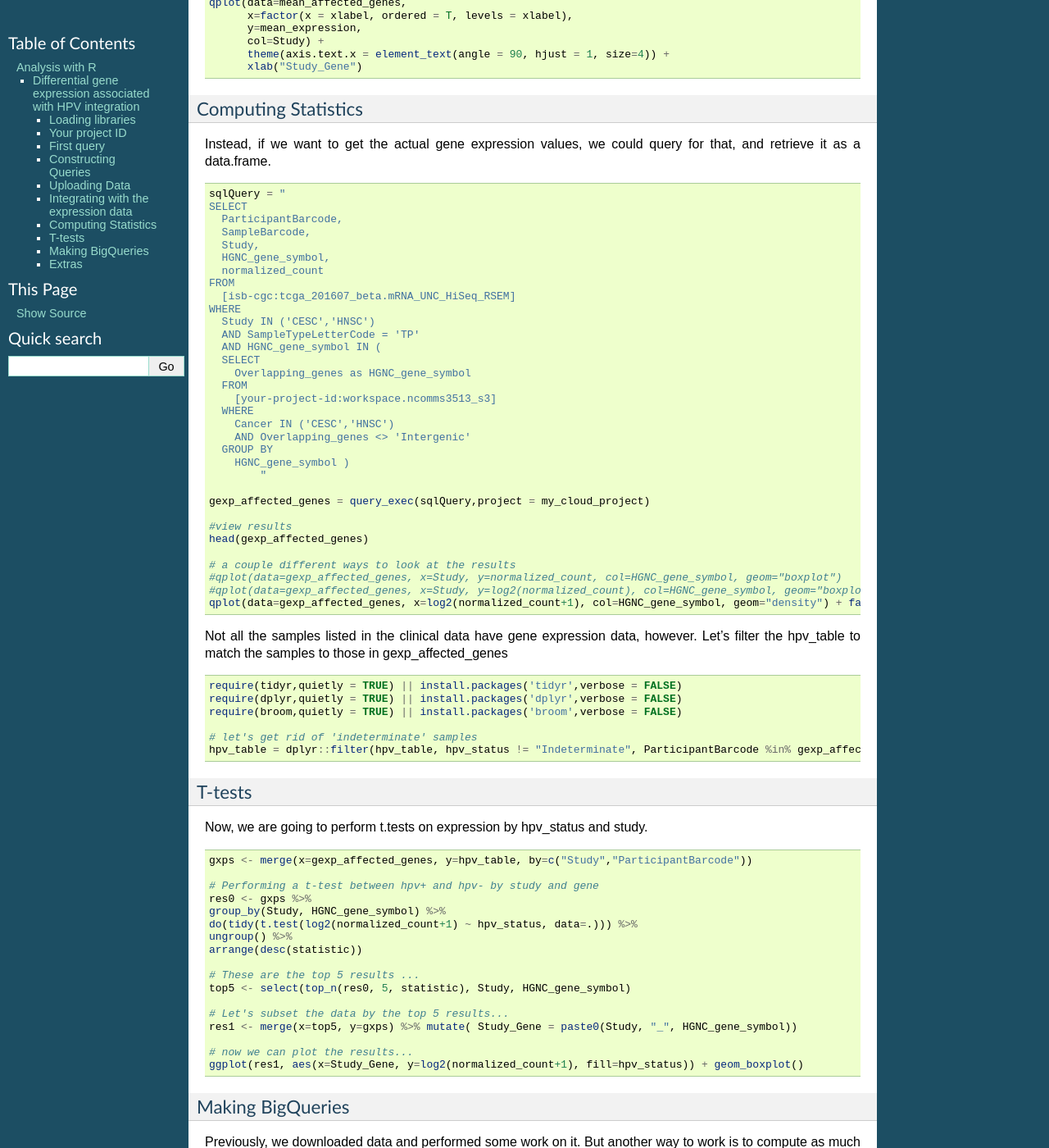
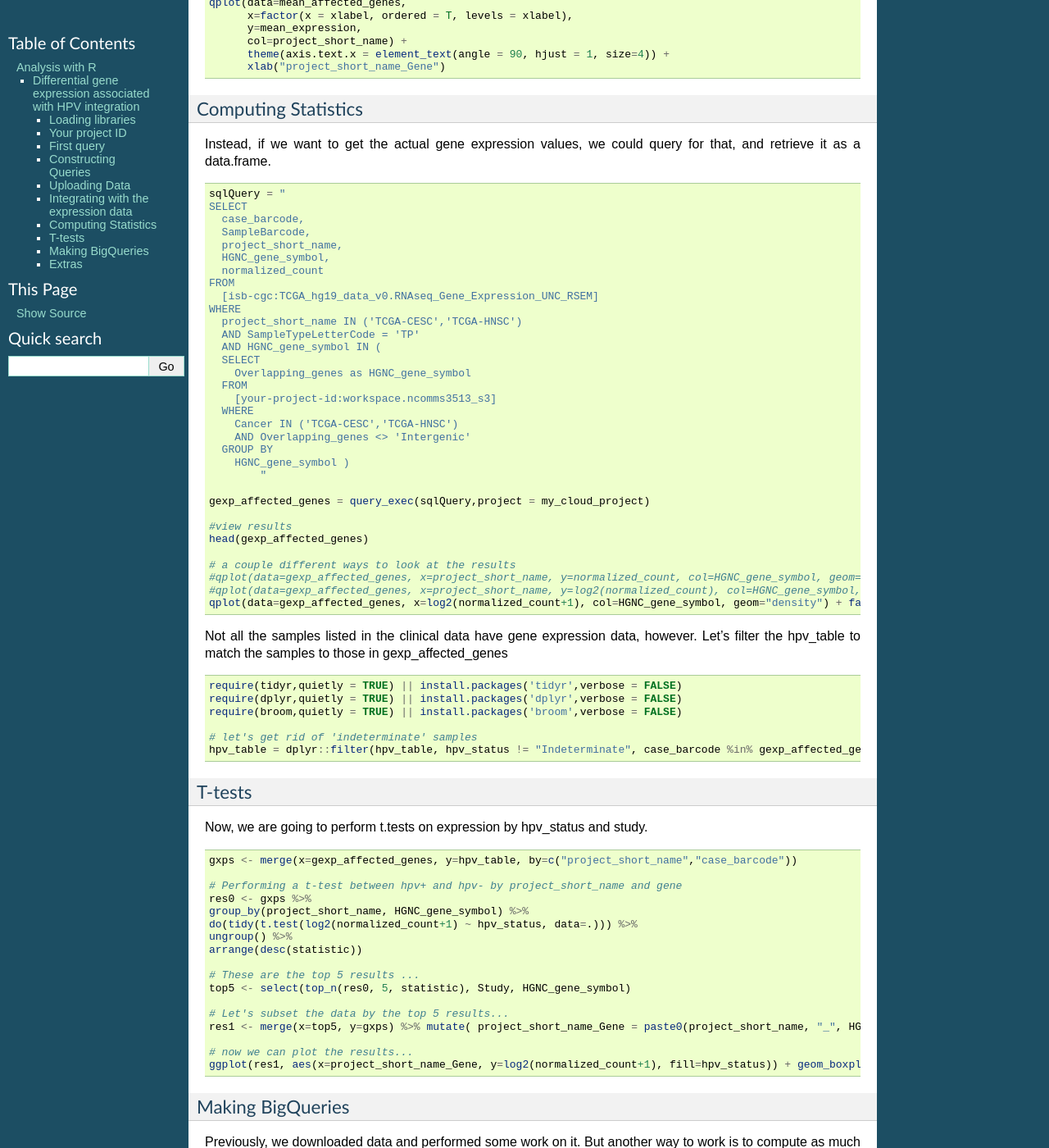
Before and after one commit to isb-cgc/readthedocs, a Sphinx documentation site: the page built from docs/source/sections/workshop/Workshop_R_tut.rst, in a window 1280 px wide and 1400 px high, scrolled down 2969 px. Shown: the whole window at 82% size. Built offline with Sphinx 7.4.7, drawn with Linux system fonts in a browser that asks for light colours; pages that are not in the unit, such as notebooks, are missing from menus; some of the changed text lies outside the part shown.

Commit message:
updated tables and table columns

```diff
--- a/docs/source/sections/workshop/Workshop_R_tut.rst
+++ b/docs/source/sections/workshop/Workshop_R_tut.rst
@@ -54,9 +54,9 @@ BigQuery tables. Additionally, we're going to BYOD "Bring your own data".
 
 .. code-block:: r
 
-	study=c('CESC','HNSC')
+	project_short_name=c('TCGA-CESC','TCGA-HNSC')
 
-	clinical_table = "[isb-cgc:tcga_201607_beta.Clinical_data]"
+	clinical_table = "[isb-cgc:TCGA_bioclin_v0.Clinical]"
 
 Constructing Queries
 ====================
@@ -68,9 +68,9 @@ In the next code block is an example of how to do that.
 
 .. code-block:: r
 
-	sqlQuery = paste("SELECT ParticipantBarcode, Study, hpv_calls, hpv_status ",
+	sqlQuery = paste("SELECT case_barcode, project_short_name, hpv_calls, hpv_status ",
 	                 "FROM ", clinical_table,
-	                 " WHERE Study in (",paste(shQuote(study),collapse = ','),")",sep="")
+	                 " WHERE project_short_name in (",paste(shQuote(project_short_name),collapse = ','),")",sep="")
 
 	sqlQuery
 
@@ -85,7 +85,7 @@ In the next code block is an example of how to do that.
 	stopifnot((is.na(hpv_table$hpv_calls) && hpv_table$hpv_status=="Negative") || !is.na(hpv_table$hpv_calls))
 
 	# Let's explore the cohort
-	ggplot(data=hpv_table, aes(x=hpv_status, fill=Study)) + geom_bar(stat="count", position=position_dodge())
+	ggplot(data=hpv_table, aes(x=hpv_status, fill=project_short_name)) + geom_bar(stat="count", position=position_dodge())
 
 Uploading Data
 ==============
@@ -145,7 +145,7 @@ integration in CESC and HNSC tumors.
 	FROM
 	  [isb-cgc-04-0030:workspace.ncomms3513_s3]
 	WHERE
-	  Cancer IN ('CESC','HNSC')
+	  Cancer IN ('TCGA-CESC','TCGA-HNSC')
 	  AND Overlapping_genes <> 'Intergenic'
 	GROUP BY
 	  Cancer,
@@ -168,9 +168,9 @@ Next, with those offen affected genes, we will query gene expression data.
 	  HGNC_gene_symbol,
 	  AVG(normalized_count) as mean_expression
 	FROM
-	  [isb-cgc:tcga_201607_beta.mRNA_UNC_HiSeq_RSEM]
+	  [isb-cgc:TCGA_hg19_data_v0.RNAseq_Gene_Expression_UNC_RSEM]
 	WHERE
-	  Study IN ('CESC','HNSC')
+	  project_short_name IN ('TCGA-CESC','TCGA-HNSC')
 	  AND SampleTypeLetterCode = 'TP'
 	  AND HGNC_gene_symbol IN (
 	    SELECT
@@ -178,7 +178,7 @@ Next, with those offen affected genes, we will query gene expression data.
 	    FROM
 	      [isb-cgc-04-0030:workspace.ncomms3513_s3]
 	    WHERE
-	      Cancer IN ('CESC','HNSC')
+	      Cancer IN ('TCGA-CESC','TCGA-HNSC')
 	      AND Overlapping_genes <> 'Intergenic'
 	    GROUP BY
 	      HGNC_gene_symbol )
@@ -192,15 +192,15 @@ Next, with those offen affected genes, we will query gene expression data.
 	mean_affected_genes = query_exec(query, project = my_cloud_project)
 
 	# we'll create some more meaningful x-axis labels
-	mean_affected_genes$xlabel <- paste0(mean_affected_genes$Study, "_", mean_affected_genes$HGNC_gene_symbol)
+	mean_affected_genes$xlabel <- paste0(mean_affected_genes$project_short_name, "_", mean_affected_genes$HGNC_gene_symbol)
 
 	# Now we can visualize it.
 	qplot(data=mean_affected_genes,
 	      x=factor(x = xlabel, ordered = T, levels = xlabel),
 	      y=mean_expression,
-	      col=Study) +
+	      col=project_short_name) +
 	      theme(axis.text.x = element_text(angle = 90, hjust = 1, size=4)) +
-	      xlab("Study_Gene")
+	      xlab("project_short_name_Gene")
 
 
 Computing Statistics
@@ -213,15 +213,15 @@ for that, and retrieve it as a data.frame.
 
 	sqlQuery = "
 	SELECT
-	  ParticipantBarcode,
+	  case_barcode,
 	  SampleBarcode,
-	  Study,
+	  project_short_name,
 	  HGNC_gene_symbol,
 	  normalized_count
 	FROM
-	  [isb-cgc:tcga_201607_beta.mRNA_UNC_HiSeq_RSEM]
+	  [isb-cgc:TCGA_hg19_data_v0.RNAseq_Gene_Expression_UNC_RSEM]
 	WHERE
-	  Study IN ('CESC','HNSC')
+	  project_short_name IN ('TCGA-CESC','TCGA-HNSC')
 	  AND SampleTypeLetterCode = 'TP'
 	  AND HGNC_gene_symbol IN (
 	  SELECT
@@ -229,7 +229,7 @@ for that, and retrieve it as a data.frame.
 	  FROM
 	    [your-project-id:workspace.ncomms3513_s3]
 	  WHERE
-	    Cancer IN ('CESC','HNSC')
+	    Cancer IN ('TCGA-CESC','TCGA-HNSC')
 	    AND Overlapping_genes <> 'Intergenic'
 	  GROUP BY
 	    HGNC_gene_symbol )
@@ -241,9 +241,9 @@ for that, and retrieve it as a data.frame.
 	head(gexp_affected_genes)
 
 	# a couple different ways to look at the results
-	#qplot(data=gexp_affected_genes, x=Study, y=normalized_count, col=HGNC_gene_symbol, geom="boxplot")
-	#qplot(data=gexp_affected_genes, x=Study, y=log2(normalized_count), col=HGNC_gene_symbol, geom="boxplot")
-	qplot(data=gexp_affected_genes, x=log2(normalized_count+1), col=HGNC_gene_symbol, geom="density") + facet_wrap(~ Study)
+	#qplot(data=gexp_affected_genes, x=project_short_name, y=normalized_count, col=HGNC_gene_symbol, geom="boxplot")
+	#qplot(data=gexp_affected_genes, x=project_short_name, y=log2(normalized_count), col=HGNC_gene_symbol, geom="boxplot")
+	qplot(data=gexp_affected_genes, x=log2(normalized_count+1), col=HGNC_gene_symbol, geom="density") + facet_wrap(~ project_short_name)
 
 Not all the samples listed in the clinical data have gene expression data, however.
 Let's filter the hpv_table to match the samples to those in gexp_affected_genes
@@ -255,7 +255,7 @@ Let's filter the hpv_table to match the samples to those in gexp_affected_genes
 	require(broom,quietly = TRUE) || install.packages('broom',verbose = FALSE)
 
 	# let's get rid of 'indeterminate' samples
-	hpv_table = dplyr::filter(hpv_table, hpv_status != "Indeterminate", ParticipantBarcode %in% gexp_affected_genes$ParticipantBarcode)
+	hpv_table = dplyr::filter(hpv_table, hpv_status != "Indeterminate", case_barcode %in% gexp_affected_genes$case_barcode)
 
 T-tests
 =======
@@ -264,11 +264,11 @@ Now, we are going to perform t.tests on expression by hpv_status and study.
 
 .. code-block:: r
 
-	gxps <- merge(x=gexp_affected_genes, y=hpv_table, by=c("Study","ParticipantBarcode"))
+	gxps <- merge(x=gexp_affected_genes, y=hpv_table, by=c("project_short_name","case_barcode"))
 
-	# Performing a t-test between hpv+ and hpv- by study and gene
+	# Performing a t-test between hpv+ and hpv- by project_short_name and gene
 	res0 <- gxps %>%
-	group_by(Study, HGNC_gene_symbol) %>%
+	group_by(project_short_name, HGNC_gene_symbol) %>%
 	do(tidy(t.test(log2(normalized_count+1) ~ hpv_status, data=.))) %>%
 	ungroup() %>%
 	arrange(desc(statistic))
@@ -277,10 +277,10 @@ Now, we are going to perform t.tests on expression by hpv_status and study.
 	top5 <- select(top_n(res0, 5, statistic), Study, HGNC_gene_symbol)
 
 	# Let's subset the data by the top 5 results...
-	res1 <- merge(x=top5, y=gxps) %>% mutate( Study_Gene = paste0(Study, "_", HGNC_gene_symbol))
+	res1 <- merge(x=top5, y=gxps) %>% mutate( project_short_name_Gene = paste0(project_short_name, "_", HGNC_gene_symbol))
 
 	# now we can plot the results...
-	ggplot(res1, aes(x=Study_Gene, y=log2(normalized_count+1), fill=hpv_status)) + geom_boxplot()
+	ggplot(res1, aes(x=project_short_name_Gene, y=log2(normalized_count+1), fill=hpv_status)) + geom_boxplot()
 
 
 Making BigQueries
@@ -295,21 +295,21 @@ Please see: https://cloud.google.com/bigquery/query-reference
 
 	sqlQuery = "
 	SELECT
-	  ParticipantBarcode,
+	  case_barcode,
 	  SampleBarcode,
-	  Study,
+	  project_short_name,
 	  HGNC_gene_symbol,
 	  normalized_count
 	FROM
-	  [isb-cgc:tcga_201607_beta.mRNA_UNC_HiSeq_RSEM]
+	  [isb-cgc:TCGA_hg19_data_v0.RNAseq_Gene_Expression_UNC_RSEM]
 	WHERE
-	  Study = 'CESC'
+	  project_short_name = 'TCGA-CESC'
 	  AND SampleTypeLetterCode = 'TP'
-	  AND ParticipantBarcode IN (
+	  AND case_barcode IN (
 	  SELECT
-	    ParticipantBarcode
+	    case_barcode
 	  FROM
-	    [isb-cgc:tcga_201607_beta.Clinical_data]
+	    [isb-cgc:TCGA_bioclin_v0.Clinical]
 	  WHERE
 	    hpv_status = 'Positive' )
 	  AND HGNC_gene_symbol IN (
@@ -318,7 +318,7 @@ Please see: https://cloud.google.com/bigquery/query-reference
 	  FROM
 	    [isb-cgc-04-0002:testVarsha.ncomms3513_s3]
 	  WHERE
-	    Cancer = 'CESC'
+	    Cancer = 'TCGA-CESC'
 	    AND Overlapping_genes <> 'Intergenic'
 	  GROUP BY
 	    HGNC_gene_symbol )
@@ -334,21 +334,21 @@ Now lets make a small change, and get gene expression for subjects that are hpv
 
 	sqlQuery = "
 	SELECT
-	  ParticipantBarcode,
+	  case_barcode,
 	  SampleBarcode,
-	  Study,
+	  project_short_name,
 	  HGNC_gene_symbol,
 	  normalized_count
 	FROM
-	  [isb-cgc:tcga_201607_beta.mRNA_UNC_HiSeq_RSEM]
+	  [isb-cgc:TCGA_hg19_data_v0.RNAseq_Gene_Expression_UNC_RSEM]
 	WHERE
-	  Study = 'CESC'
+	  project_short_name = 'TCGA-CESC'
 	  AND SampleTypeLetterCode = 'TP'
 	  AND ParticipantBarcode IN (
 	  SELECT
-	    ParticipantBarcode
+	    case_barcode
 	  FROM
-	    [isb-cgc:tcga_201607_beta.Clinical_data]
+	    [isb-cgc:TCGA_bioclin_v0.Clinical]
 	  WHERE
 	    hpv_status = 'Negative' )
 	  AND HGNC_gene_symbol IN (
@@ -357,7 +357,7 @@ Now lets make a small change, and get gene expression for subjects that are hpv
 	  FROM
 	    [isb-cgc-04-0030:workspace.ncomms3513_s3]
 	  WHERE
-	    Cancer = 'CESC'
+	    Cancer = 'TCGA-CESC'
 	    AND Overlapping_genes <> 'Intergenic'
 	  GROUP BY
 	    HGNC_gene_symbol )
@@ -377,7 +377,7 @@ Please see: https://cloud.google.com/bigquery/query-reference
 	q <- "
 	SELECT
 	  p.HGNC_gene_symbol AS gene,
-	  p.study AS study,
+	  p.project_short_name AS disease,
 	  p.x AS x,
 	  p.sx2 AS sx2,
 	  p.nx AS nx,
@@ -389,23 +389,23 @@ Please see: https://cloud.google.com/bigquery/query-reference
 
 	  # first the gene expression summaries for hpv+ tumors
 	  SELECT
-	    Study,
+	    project_short_name,
 	    HGNC_gene_symbol,
 	    AVG(LOG2(normalized_count+1)) AS y,
 	    POW(STDDEV(LOG2(normalized_count+1)),2) AS sy2,
-	    COUNT(ParticipantBarcode) AS ny
+	    COUNT(case_barcode) AS ny
 	  FROM
-	    [isb-cgc:tcga_201607_beta.mRNA_UNC_HiSeq_RSEM]
+	    [isb-cgc:TCGA_hg19_data_v0.RNAseq_Gene_Expression_UNC_RSEM]
 	  WHERE
-	    Study = 'CESC'
+	    project_short_name = 'TCGA-CESC'
 	    AND SampleTypeLetterCode = 'TP'
-	    AND ParticipantBarcode IN (
+	    AND case_barcode IN (
 
-		# selecting the patients... could also previously put this in a table
+		# selecting the cases... could also previously put this in a table
 	    SELECT
-	      ParticipantBarcode
+	      case_barcode
 	    FROM
-	      [isb-cgc:tcga_201607_beta.Clinical_data]
+	      [isb-cgc:TCGA_bioclin_v0.Clinical]
 	    WHERE
 	      hpv_status = 'Positive' )
 	    AND HGNC_gene_symbol IN (
@@ -420,28 +420,28 @@ Please see: https://cloud.google.com/bigquery/query-reference
 	    GROUP BY
 	      HGNC_gene_symbol )
 	  GROUP BY
-	    Study,
+	    project_short_name,
 	    HGNC_gene_symbol) AS o
 
 	JOIN (
 
 	  # Then we get the gene expression summaries from hpv-
 	  SELECT
-	    Study,
+	    project_short_name,
 	    HGNC_gene_symbol,
 	    AVG(LOG2(normalized_count+1)) AS x,
 	    POW(STDDEV(LOG2(normalized_count+1)),2) AS sx2,
-	    COUNT(ParticipantBarcode) AS nx
+	    COUNT(case_barcode) AS nx
 	  FROM
-	    [isb-cgc:tcga_201607_beta.mRNA_UNC_HiSeq_RSEM]
+	    [isb-cgc:TCGA_hg19_data_v0.RNAseq_Gene_Expression_UNC_RSEM]
 	  WHERE
-	    Study = 'CESC'
+	    project_short_name = 'TCGA-CESC'
 	    AND SampleTypeLetterCode = 'TP'
-	    AND ParticipantBarcode IN (
+	    AND case_barcode IN (
 	    SELECT
-	      ParticipantBarcode
+	      case_barcode
 	    FROM
-	      [isb-cgc:tcga_201607_beta.Clinical_data]
+	      [isb-cgc:TCGA_bioclin_v0.Clinical]
 	    WHERE
 	      hpv_status = 'Negative' )
 	    AND HGNC_gene_symbol IN (
@@ -456,14 +456,14 @@ Please see: https://cloud.google.com/bigquery/query-reference
 	    GROUP BY
 	      HGNC_gene_symbol )
 	  GROUP BY
-	    Study,
+	    project_short_name,
 	    HGNC_gene_symbol) AS p
 	ON
 	  p.HGNC_gene_symbol = o.HGNC_gene_symbol
-	  AND p.Study = o.Study
+	  AND p.project_short_name = o.project_short_name
 	GROUP BY
 	  gene,
-	  Study,
+	  project_short_name,
 	  x,
 	  sx2,
 	  nx,
```
